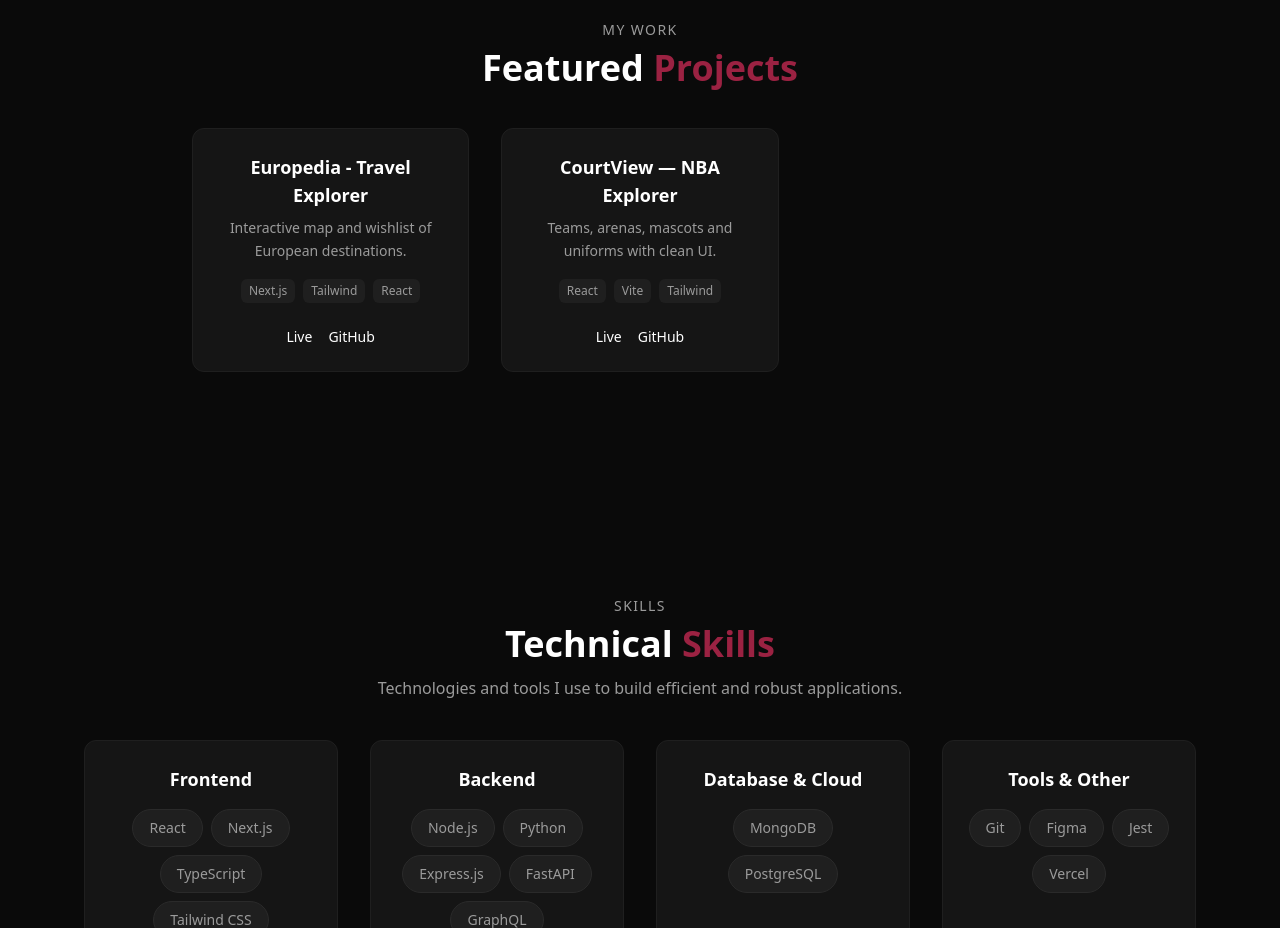
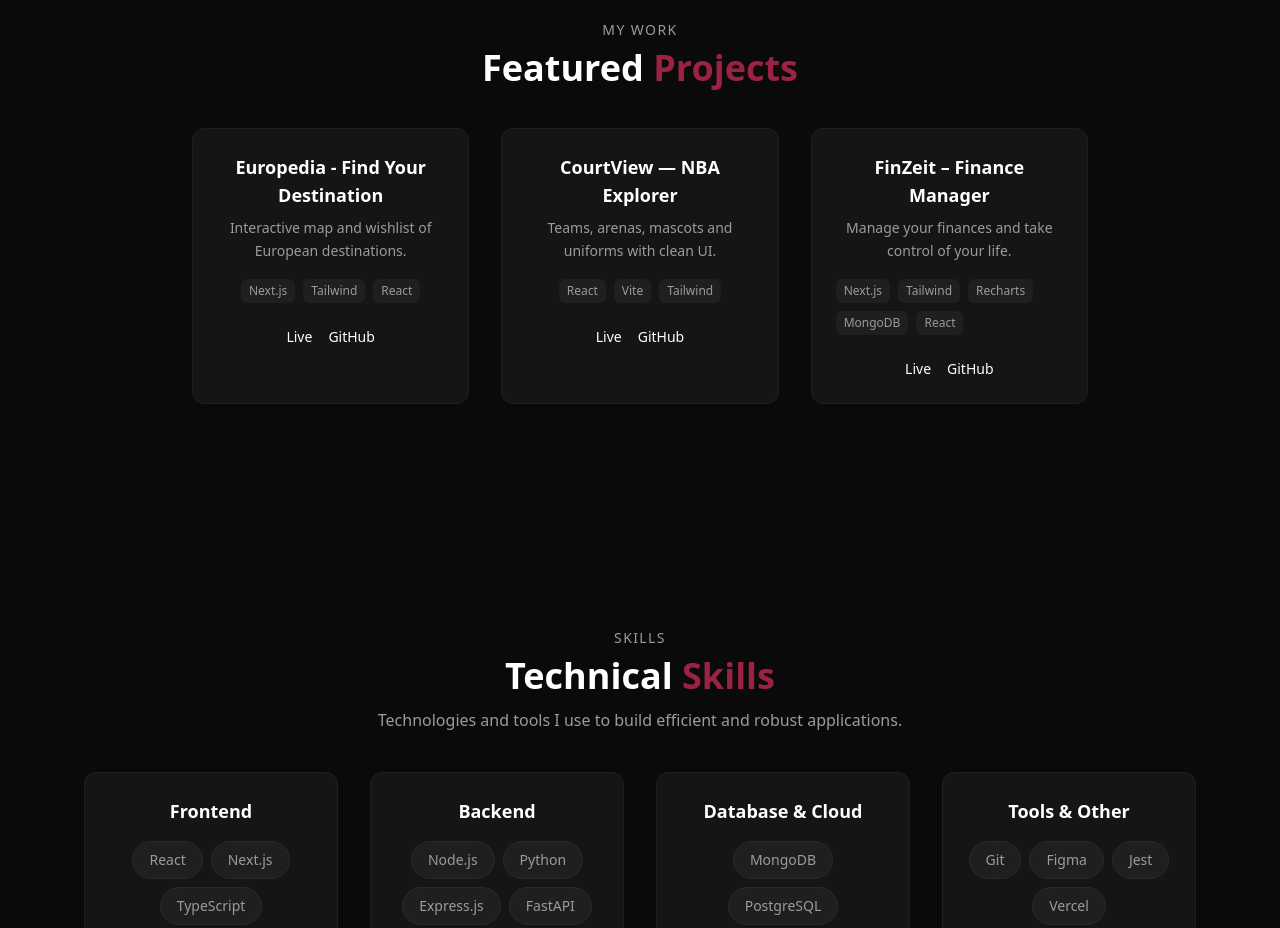
Before and after one commit to felipebborges2/portfolio-felipe, a Next.js app: page / in a window 1280 px wide. Shown: the part 1620-2548 px from the top of the page. Built offline with nearby package versions, Linux system fonts and the light colour scheme.

Commit message:
add finzeit and tags

```diff
--- a/src/components/sections/Projects.tsx
+++ b/src/components/sections/Projects.tsx
@@ -9,7 +9,7 @@ export default function Projects() {
 
   const projects = [
     {
-      title: "Europedia - Travel Explorer",
+      title: "Europedia - Find Your Destination",
       description: t("projects.europediaDesc"),
       tags: ["Next.js", "Tailwind", "React"],
       link: "https://europedia.vercel.app",
@@ -22,6 +22,13 @@ export default function Projects() {
       link: "https://courtview.vercel.app",
       repo: "https://github.com/felipebborges2/courtview",
     },
+    {
+  title: "FinZeit – Finance Manager",
+  description: t("projects.finzeitDesc"),
+  tags: ["Next.js", "Tailwind", "Recharts", "MongoDB", "React"],
+  link: "",
+  repo: "https://github.com/felipebborges2/finzeit",
+},
   ];
 
   return (
--- a/src/i18n/translations.ts
+++ b/src/i18n/translations.ts
@@ -45,6 +45,8 @@ export const translations = {
         "Interactive map and wishlist of European destinations.",
       courtviewDesc:
         "Teams, arenas, mascots and uniforms with clean UI.",
+      finzeitDesc:
+        "Manage your finances and take control of your life.",
     },
 
     // 🔹 SKILLS
```
Also changed, not shown: 1 other file (tests, documents, lock files or other folders).
